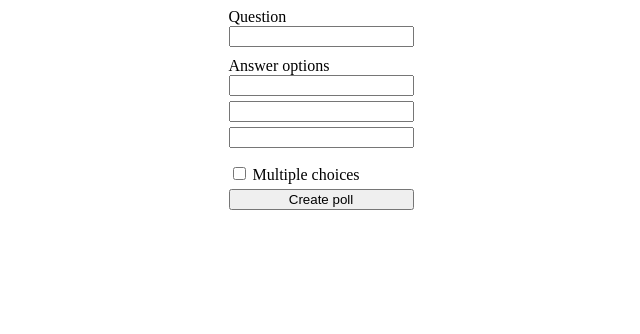
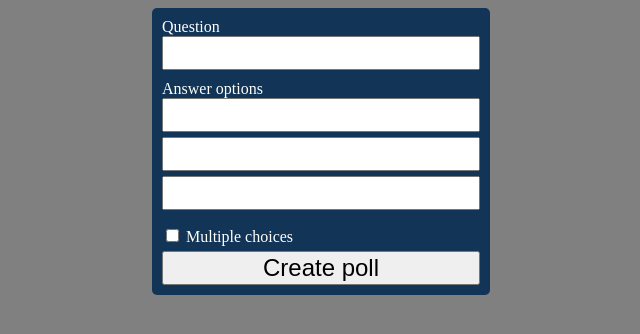
Before and after one commit to adambartalus/poll-app, a Flask app: page / in a window 1280 px wide. Shown: the top 334 px of the page, without its empty margins (319-959 px from the left). Run offline with Flask 2, Linux system fonts and the light colour scheme; some libraries are stand-ins or nearby versions.

Commit message:
Create base template, add some css

```diff
--- /dev/null
+++ b/poll/static/style/base.css
@@ -0,0 +1,28 @@
+body {
+    background-color: grey;
+}
+li {
+    list-style-type: none;
+    margin-bottom: 5px;
+}
+form {
+    width: fit-content;
+}
+form input {
+    font-size: 1.5rem;
+}
+form label {
+    color: white;
+}
+form button {
+    font-size: 1.5rem;
+    margin-top: 5px;
+    width: 100%;
+}
+#answer_options {
+    margin-top: 0;
+    padding-left: 0;
+}
+#question {
+    margin-bottom: 10px;
+}
--- a/poll/static/style/index.css
+++ b/poll/static/style/index.css
@@ -1,19 +1,6 @@
-li {
-    list-style-type: none;
-    margin-bottom: 5px;
+form {
+    background-color: #123456;
+    margin: 0 auto;
+    padding: 10px;
+    border-radius: 5px;
 }
-form {
-    width: fit-content;
-    margin: 0 auto;
-}
-form button {
-    margin-top: 5px;
-    width: 100%;
-}
-#answer_options {
-    margin-top: 0;
-    padding-left: 0;
-}
-#question {
-    margin-bottom: 10px;
-}
--- /dev/null
+++ b/poll/templates/base.html
@@ -0,0 +1,18 @@
+<!doctype html>
+<html lang="en">
+<head>
+    {% block head %}
+    <meta charset="UTF-8">
+    <meta name="viewport"
+          content="width=device-width, user-scalable=no, initial-scale=1.0, maximum-scale=1.0, minimum-scale=1.0">
+    <meta http-equiv="X-UA-Compatible" content="ie=edge">
+    <link rel="stylesheet" href="{{ url_for('static', filename='style/base.css') }}">
+    <title>{% block title %}{% endblock %}</title>
+    {% endblock %}
+</head>
+<body>
+    {% block body %}
+
+    {% endblock %}
+</body>
+</html>
--- a/poll/templates/index.html
+++ b/poll/templates/index.html
@@ -1,13 +1,13 @@
-<!DOCTYPE html>
-<html lang="en">
-<head>
-    <meta charset="UTF-8">
-    <meta http-equiv="X-UA-Compatible" content="IE=edge">
-    <meta name="viewport" content="width=device-width, initial-scale=1.0">
+{% extends "base.html" %}
+{% block head %}
+    {{ super() }}
     <link rel="stylesheet" href="{{ url_for('static', filename='style/index.css') }}">
-    <title>Main page</title>
-</head>
-<body>
+{% endblock %}
+{% block title %}
+    Main page
+{% endblock %}
+
+{% block body %}
     {% if current_user.is_authenticated %}
         <a href="/logout">Log out</a>
         <h1>Welcome {{ current_user['username'] }}</h1>
@@ -26,10 +26,10 @@
             <li><input type="text" name="answer"></li>
             <li><input type="text" name="answer"></li>
         </ul>
-        <input type="checkbox" name="multiple" id="multiple"> Multiple choices
+        <input type="checkbox" name="multiple" id="multiple">
+        <label for="multiple">Multiple choices</label>
         <br>
         <button type="submit">Create poll</button>
     </form>
     <script src="{{ url_for('static', filename='javascript/poll.js') }}"></script>
-</body>
-</html>
+{% endblock %}
```
Also changed, not shown: poll/templates/main.html (deleted, +0 -12 lines), poll/templates/poll.html (+6 -11 lines), poll/templates/test.html (deleted, +0 -16 lines), poll/templates/vmi.html (deleted, +0 -16 lines).
